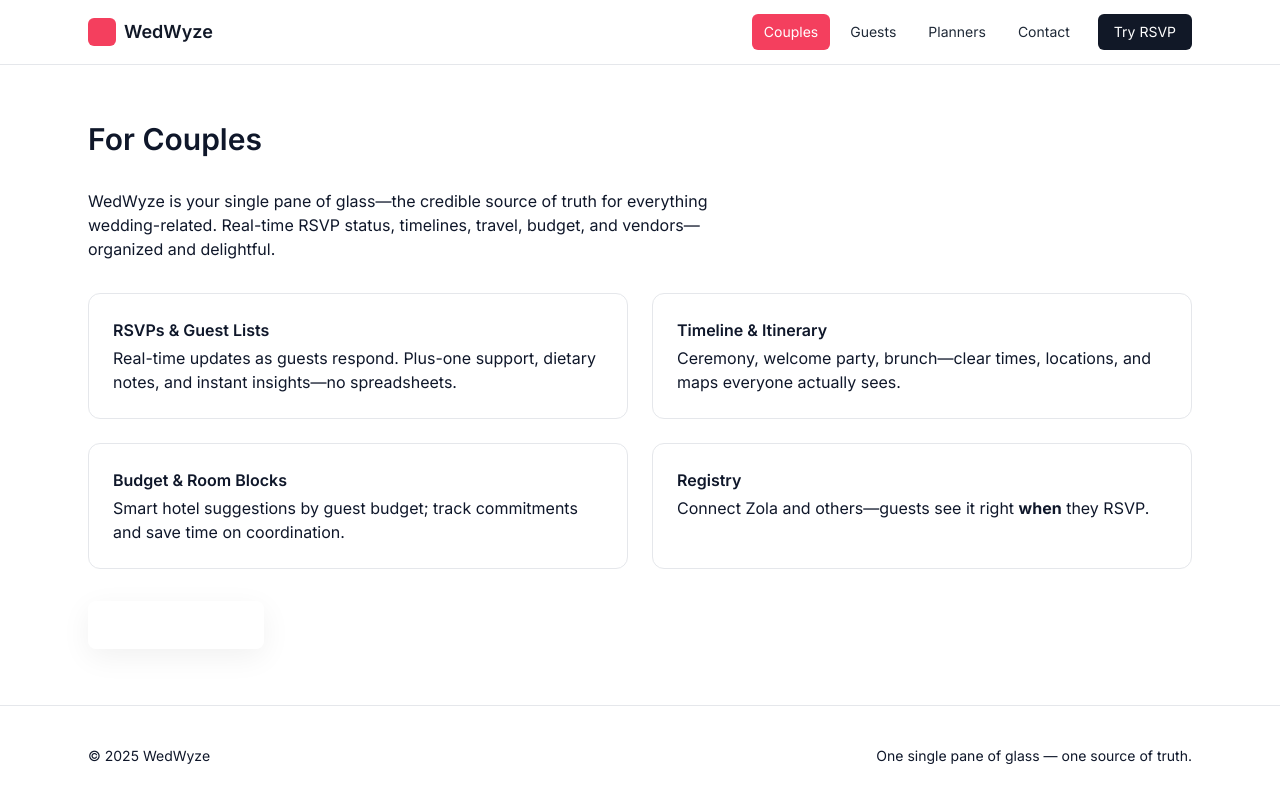
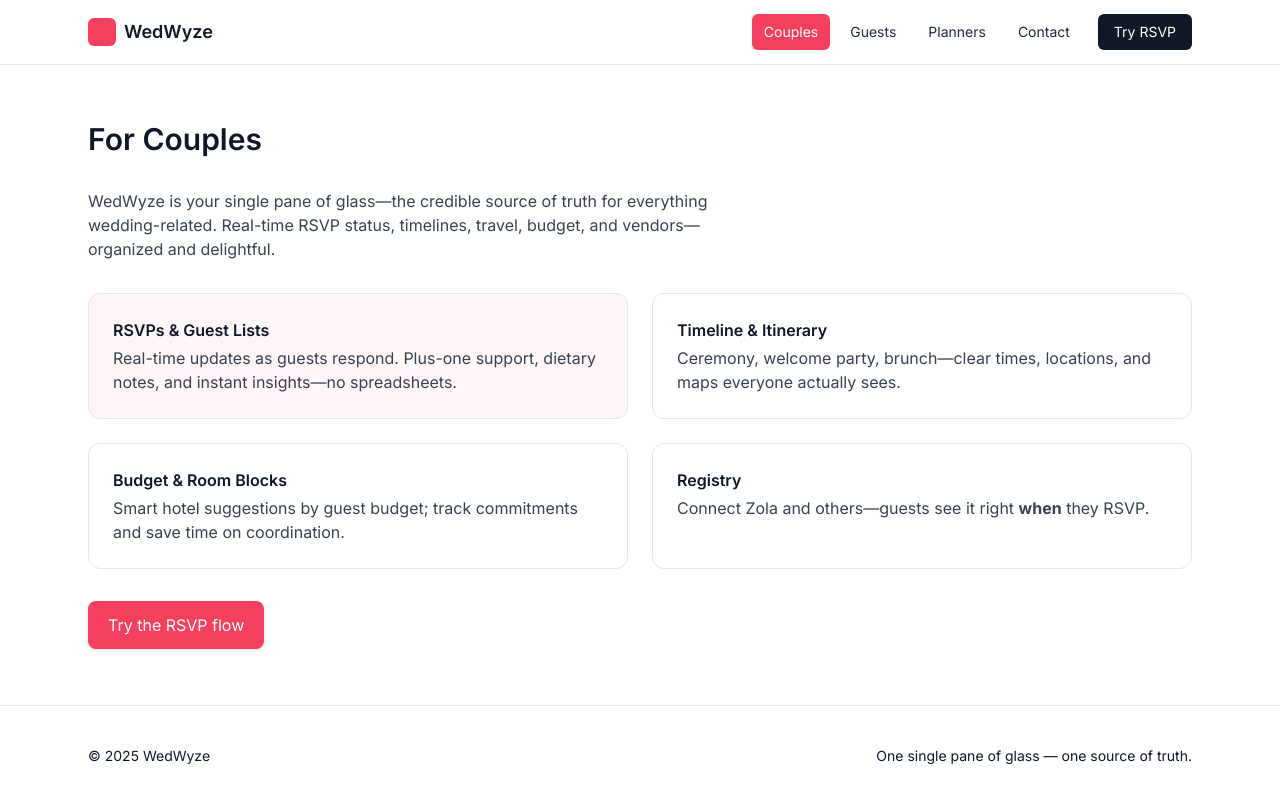
Before and after one commit to marsjc94-ctrl/WedWyze, a Next.js app: page /couples in a window 1280 px wide. Shown: the top 802 px of the page. Built offline with nearby package versions, Linux system fonts and the light colour scheme.

Commit message:
src/app/couples/page.tsx

```diff
--- a/src/app/couples/page.tsx
+++ b/src/app/couples/page.tsx
@@ -1,40 +1,40 @@
 import Link from "next/link";
 
-export default function Couples() {
+export default function CouplesPage() {
   return (
     <div className="mx-auto max-w-6xl px-6 py-14 space-y-8">
       <h1 className="text-3xl font-semibold">For Couples</h1>
-      <p className="text-brand.ink/80 max-w-2xl">
+      <p className="text-gray-700 max-w-2xl">
         WedWyze is your single pane of glass—the credible source of truth for
         everything wedding-related. Real-time RSVP status, timelines, travel,
         budget, and vendors—organized and delightful.
       </p>
 
       <ul className="grid md:grid-cols-2 gap-6">
-        <li className="border rounded-xl p-6 bg-brand.champagne/40">
+        <li className="border rounded-xl p-6 bg-rose-50/60">
           <h3 className="font-semibold">RSVPs & Guest Lists</h3>
-          <p className="text-brand.ink/80 mt-1">
+          <p className="text-gray-700 mt-1">
             Real-time updates as guests respond. Plus-one support, dietary
             notes, and instant insights—no spreadsheets.
           </p>
         </li>
         <li className="border rounded-xl p-6 bg-white">
           <h3 className="font-semibold">Timeline & Itinerary</h3>
-          <p className="text-brand.ink/80 mt-1">
+          <p className="text-gray-700 mt-1">
             Ceremony, welcome party, brunch—clear times, locations, and maps
             everyone actually sees.
           </p>
         </li>
         <li className="border rounded-xl p-6 bg-white">
           <h3 className="font-semibold">Budget & Room Blocks</h3>
-          <p className="text-brand.ink/80 mt-1">
+          <p className="text-gray-700 mt-1">
             Smart hotel suggestions by guest budget; track commitments and save
             time on coordination.
           </p>
         </li>
         <li className="border rounded-xl p-6 bg-white">
           <h3 className="font-semibold">Registry</h3>
-          <p className="text-brand.ink/80 mt-1">
+          <p className="text-gray-700 mt-1">
             Connect Zola and others—guests see it right <strong>when</strong>{" "}
             they RSVP.
           </p>
@@ -43,7 +43,7 @@ export default function Couples() {
 
       <Link
         href="/r/demo"
-        className="inline-block px-5 py-3 rounded-lg bg-brand.rose text-white shadow-soft hover:opacity-95"
+        className="inline-block px-5 py-3 rounded-lg bg-rose-500 text-white shadow hover:opacity-95"
       >
         Try the RSVP flow
       </Link>
```
